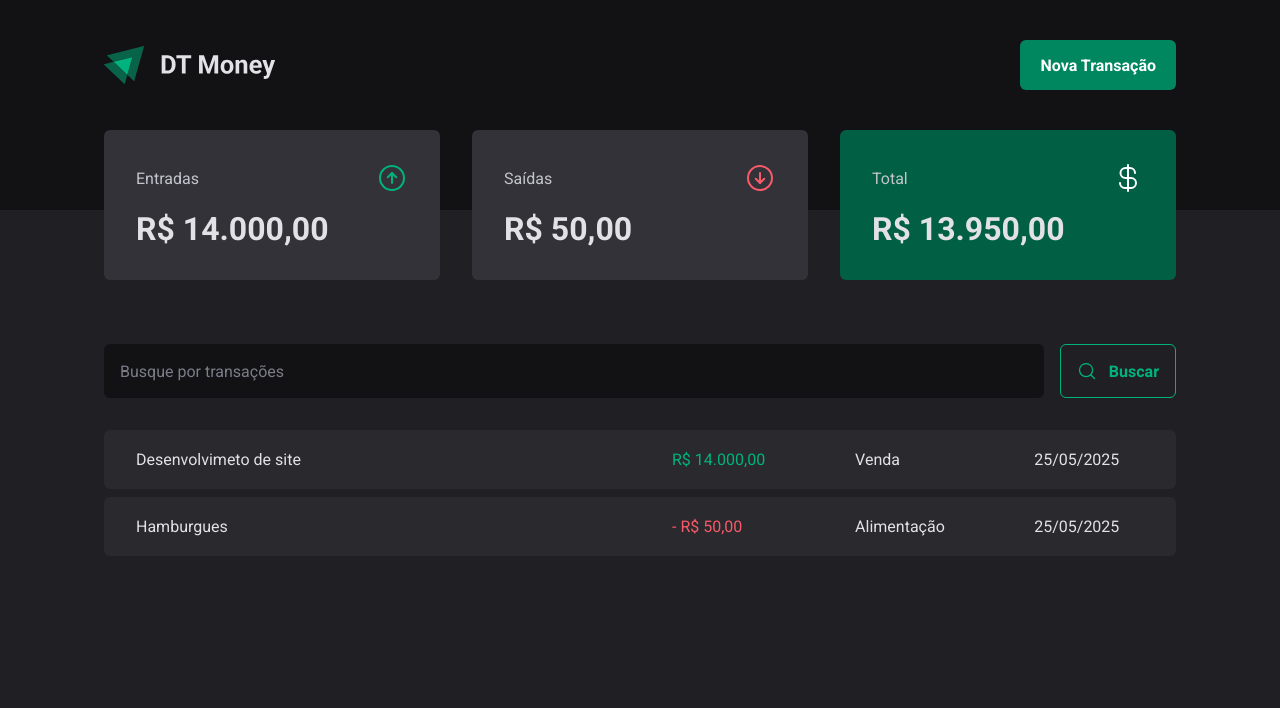
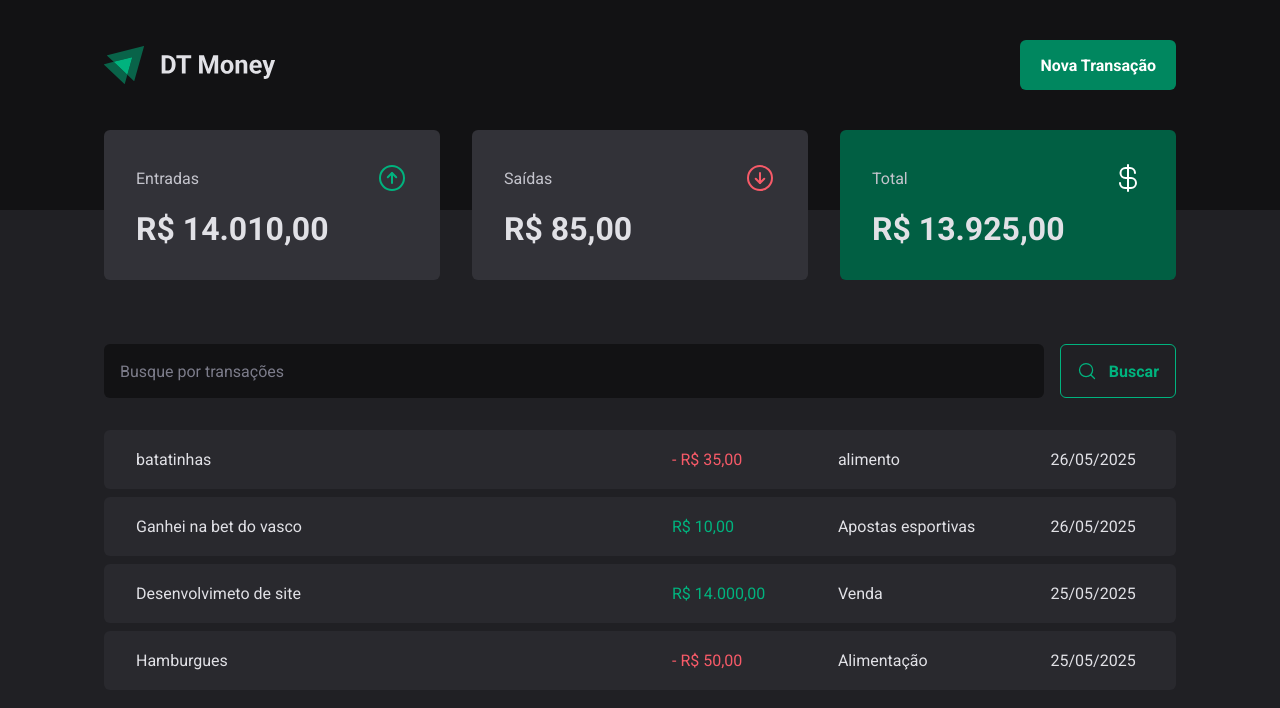
Before and after one commit to gustavoeguedes/03-dt-money, a React (Vite) app: page / in a window 1280 px wide. Shown: the top 708 px of the page. Built offline with nearby package versions, Linux system fonts and the light colour scheme; data requests are answered from the project's data file.

Commit message:
feat: implement createTransaction function in TransactionsContext and update NewTransactionModal to use it

```diff
--- a/server.json
+++ b/server.json
@@ -15,6 +15,22 @@
       "category": "Alimentação",
       "price": 50,
       "createdAt": "2025-05-25T20:07:44.051Z"
+    },
+    {
+      "description": "Ganhei na bet do vasco",
+      "price": 10,
+      "category": "Apostas esportivas",
+      "type": "income",
+      "createdAt": "2025-05-26T00:04:24.841Z",
+      "id": 3
+    },
+    {
+      "description": "batatinhas",
+      "price": 35,
+      "category": "alimento",
+      "type": "outcome",
+      "createdAt": "2025-05-26T00:23:31.823Z",
+      "id": 4
     }
   ]
 }
--- a/src/components/NewTransactionModal/index.tsx
+++ b/src/components/NewTransactionModal/index.tsx
@@ -4,6 +4,8 @@ import { ArrowCircleUp, X } from 'phosphor-react'
 import { z } from 'zod'
 import { Controller, useForm } from 'react-hook-form'
 import { zodResolver } from '@hookform/resolvers/zod'
+import { useContext } from 'react'
+import { TransactionsContext } from '../../contexts/TransactionsContext'
 
 const newTransactionFormSchema = z.object({
     description: z.string(),
@@ -15,14 +17,24 @@ const newTransactionFormSchema = z.object({
 type NewTransactionFormInputs = z.infer<typeof newTransactionFormSchema>
 
 export function NewTransactionModal() {
-    const {register, control, handleSubmit, formState: {isSubmitting}} = useForm<NewTransactionFormInputs>({
+    const {createTransaction} = useContext(TransactionsContext)
+    const {register, control, handleSubmit, reset, formState: {isSubmitting}} = useForm<NewTransactionFormInputs>({
         resolver: zodResolver(newTransactionFormSchema),
     })
 
      async function handleCreateNewTransaction(data: NewTransactionFormInputs) {
-        await new Promise((resolve) => setTimeout(resolve, 2000));
-        console.log(data)
+        const {description, price, category, type} = data
+
+        createTransaction({
+            description,
+            price,
+            category,
+            type,})
+
+        reset()
     }
+
+
     return (
         <Dialog.Portal>
             <Overlay />
--- a/src/contexts/TransactionsContext.tsx
+++ b/src/contexts/TransactionsContext.tsx
@@ -10,10 +10,18 @@ interface Transaction {
     createdAt: string;
 }
 
+interface CreateTransactionInput {
+    description: string;
+    price: number;
+    category: string;
+    type: 'income' | 'outcome'
+}
 interface TransactionContextType {
     transactions: Transaction[];
     fetchTransactions: (query?: string) => Promise<void>;
+    createTransaction: (data: CreateTransactionInput) => Promise<void>;
 }
+
 
 export const TransactionsContext = createContext({} as TransactionContextType);
 
@@ -22,6 +30,8 @@ export function TransactionsProvider({ children }: { children: React.ReactNode }
         async function fetchTransactions(query?: string) {
             const response = await api.get('/transactions', {
                 params: {
+                    _sort: 'createdAt',
+                    _order: 'desc',
                     q: query,
                 }
             })
@@ -29,12 +39,25 @@ export function TransactionsProvider({ children }: { children: React.ReactNode }
 
         }
 
+        async function createTransaction(data: CreateTransactionInput){
+            const {description, price, category, type} = data
+                const response = await api.post('/transactions', {
+                    description,
+                    price,
+                    category,
+                    type,
+                    createdAt: new Date(),
+                })
+
+                setTransactions(state => [response.data, ...state])
+            }
+
         useEffect(() => {
             fetchTransactions()
 
         }, [])
     return (
-        <TransactionsContext.Provider value={{ transactions,fetchTransactions }}>
+        <TransactionsContext.Provider value={{ transactions,fetchTransactions, createTransaction }}>
             {children}
         </TransactionsContext.Provider>
     )
```
Lines whose indentation alone changed are shown as unchanged.
